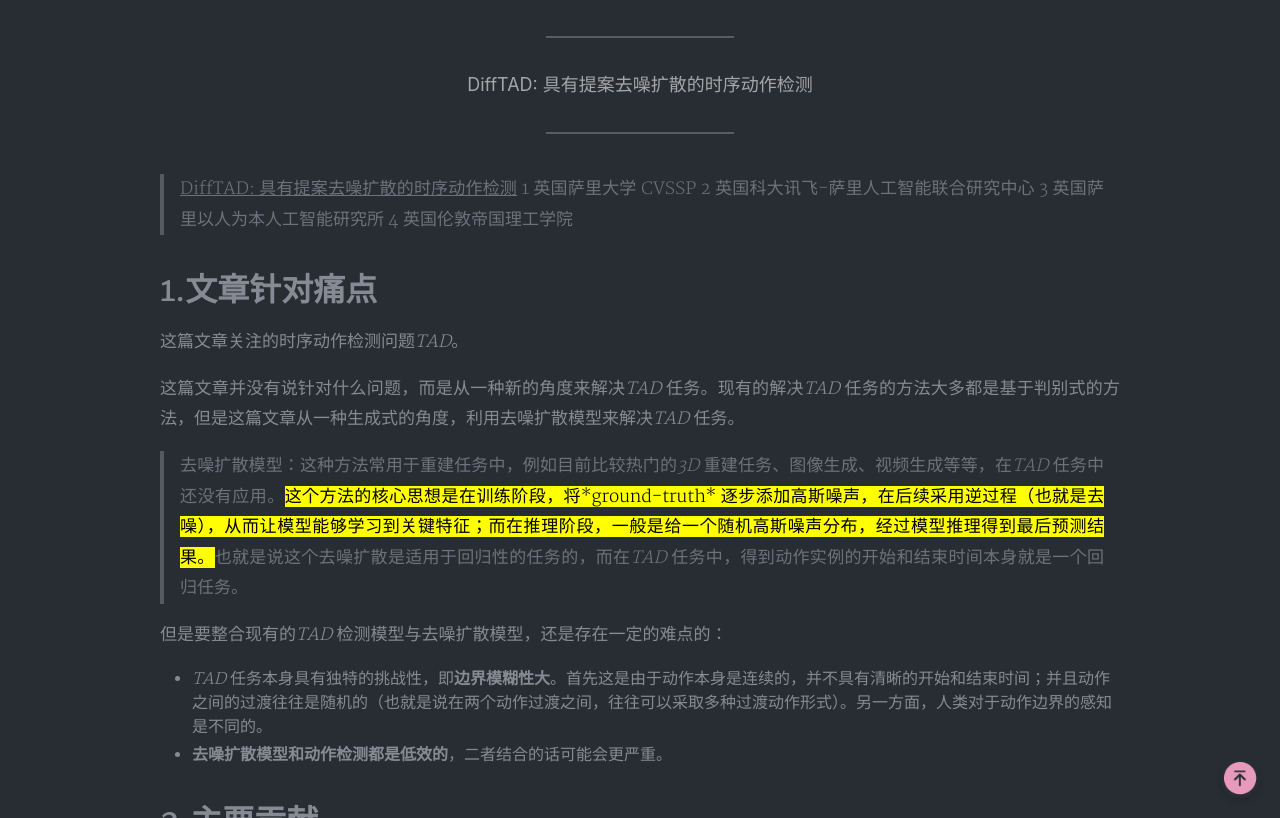
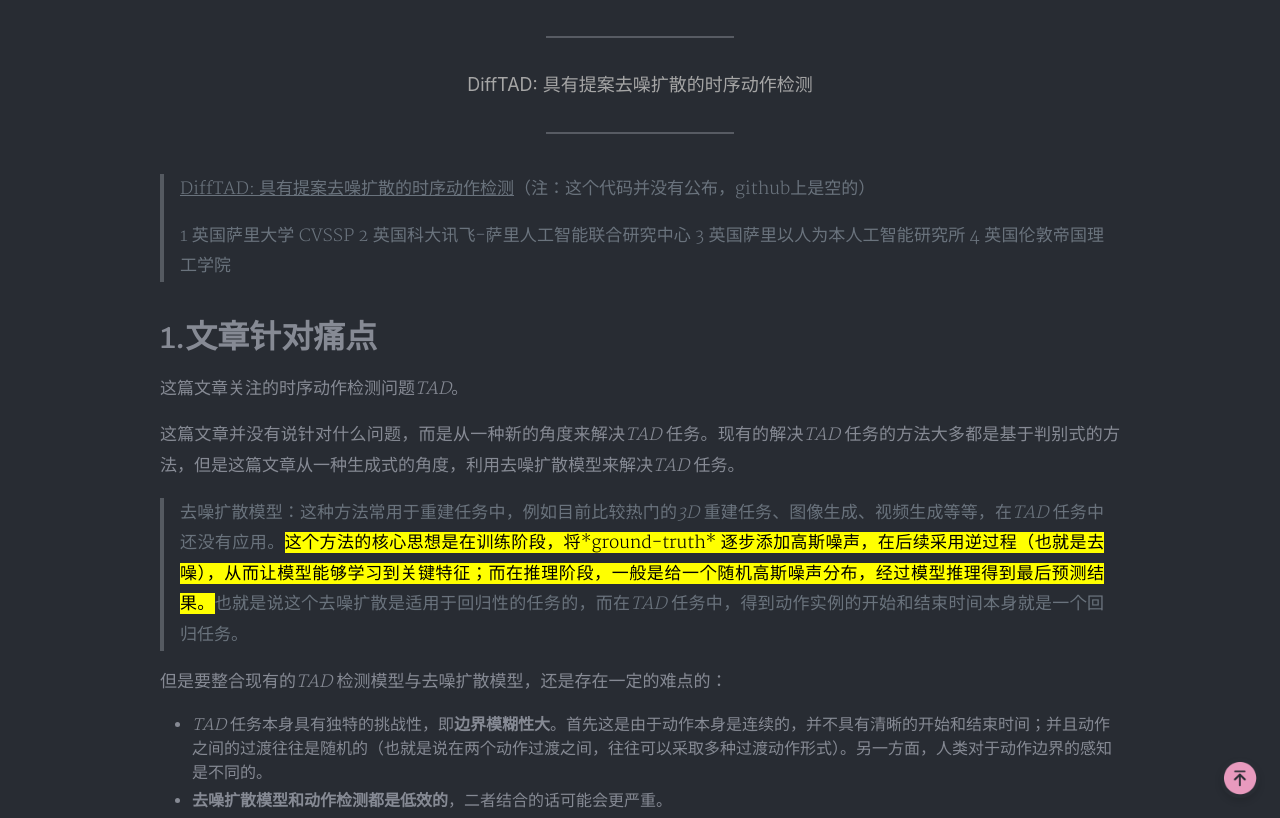
Before and after one commit to sunsun9/sunsun9.github.io, a Jekyll site: the page built from _posts/paper/2025-02-13-DiffTAD-Temporal Action Detection with Proposal Denoising Diffusion ICCV2023.md, in a window 1280 px wide and 900 px high, scrolled down 382 px, cut to the strip 82-900 px from the top of the window. Built offline with Jekyll 4.4.1, drawn with Linux system fonts in a browser that asks for light colours; nearby versions of some CDN libraries; formulas are drawn with MathJax 3; comment, search, counter and statistics services are not loaded; a style sheet for code colours, icons or effects is not loaded.

Commit message:
2025-02-14

```diff
--- a/_posts/paper/2025-02-13-DiffTAD-Temporal Action Detection with Proposal Denoising Diffusion ICCV2023.md
+++ b/_posts/paper/2025-02-13-DiffTAD-Temporal Action Detection with Proposal Denoising Diffusion ICCV2023.md
@@ -8,7 +8,8 @@ cover: 'https://pic1.imgdb.cn/item/67ac50add0e0a243d4fe9138.png'
 tags: 论文阅读
 ---
 
-> [DiffTAD: 具有提案去噪扩散的时序动作检测](https://openaccess.thecvf.com/ICCV2023)
+> [DiffTAD: 具有提案去噪扩散的时序动作检测](https://openaccess.thecvf.com/ICCV2023)（注：这个代码并没有公布，github上是空的）
+>
 > 1 英国萨里大学 CVSSP 2 英国科大讯飞-萨里人工智能联合研究中心 3 英国萨里以人为本人工智能研究所 4 英国伦敦帝国理工学院
 
 # 1.文章针对痛点
```
